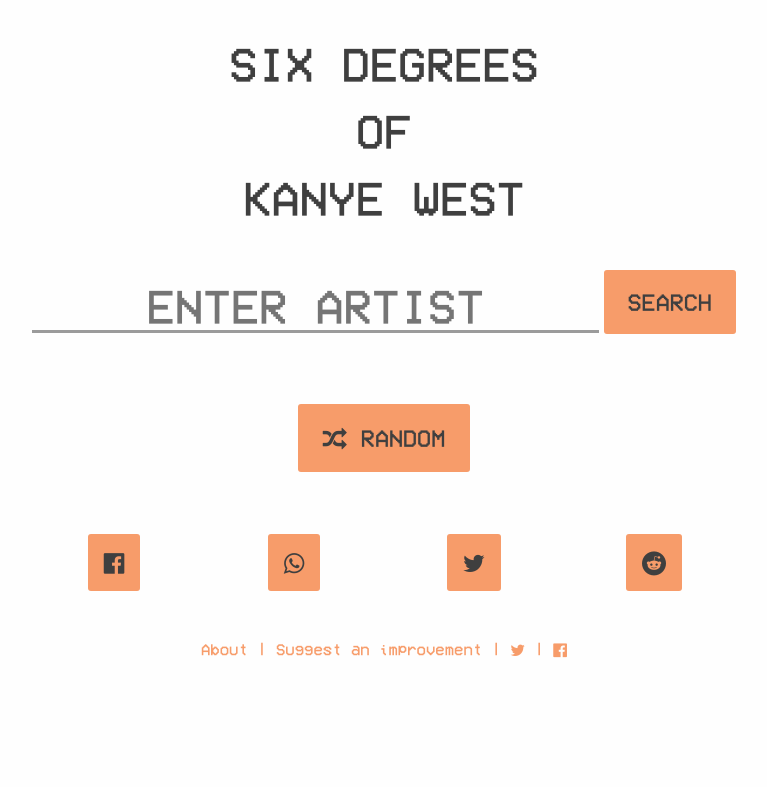
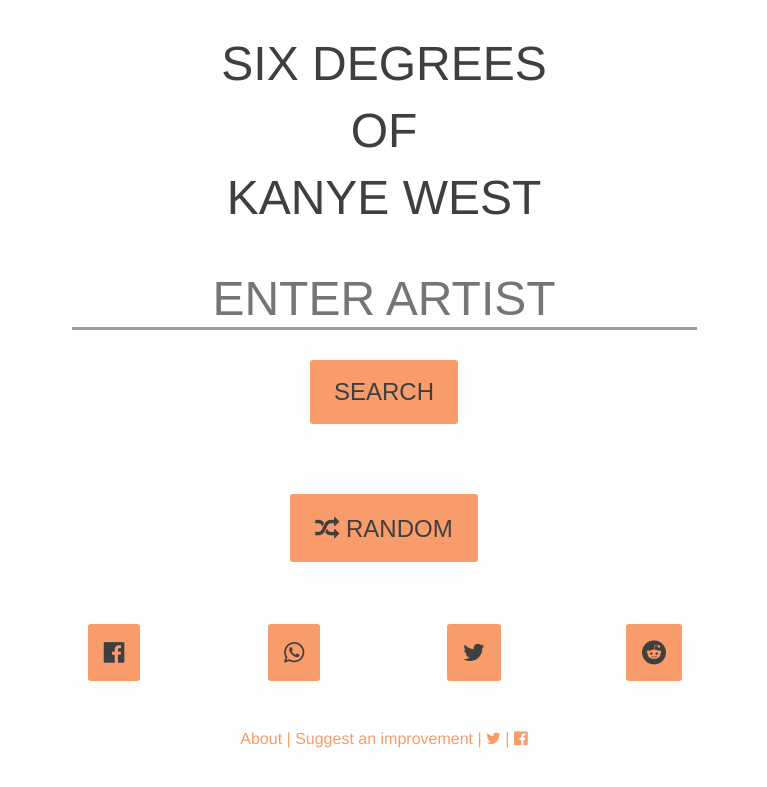
Before and after one commit to sa2812/Six-Degrees-of-Kanye-West, a Flask app: page / in a window 1280 px wide. Shown: the top 787 px of the page, without its empty margins (256-1023 px from the left). Run offline with Flask 2, Linux system fonts and the light colour scheme; some libraries are stand-ins or nearby versions.

Commit message:
changed font info

```diff
--- a/web/static/css/style.css
+++ b/web/static/css/style.css
@@ -1,6 +1,6 @@
 @font-face {
   font-family: vcr;
-  src: url(../fonts/vcr.ttf);
+  src: url(../fonts/vcr.ttf) format("svg");
   font-weight: 400;
 }
 
```
